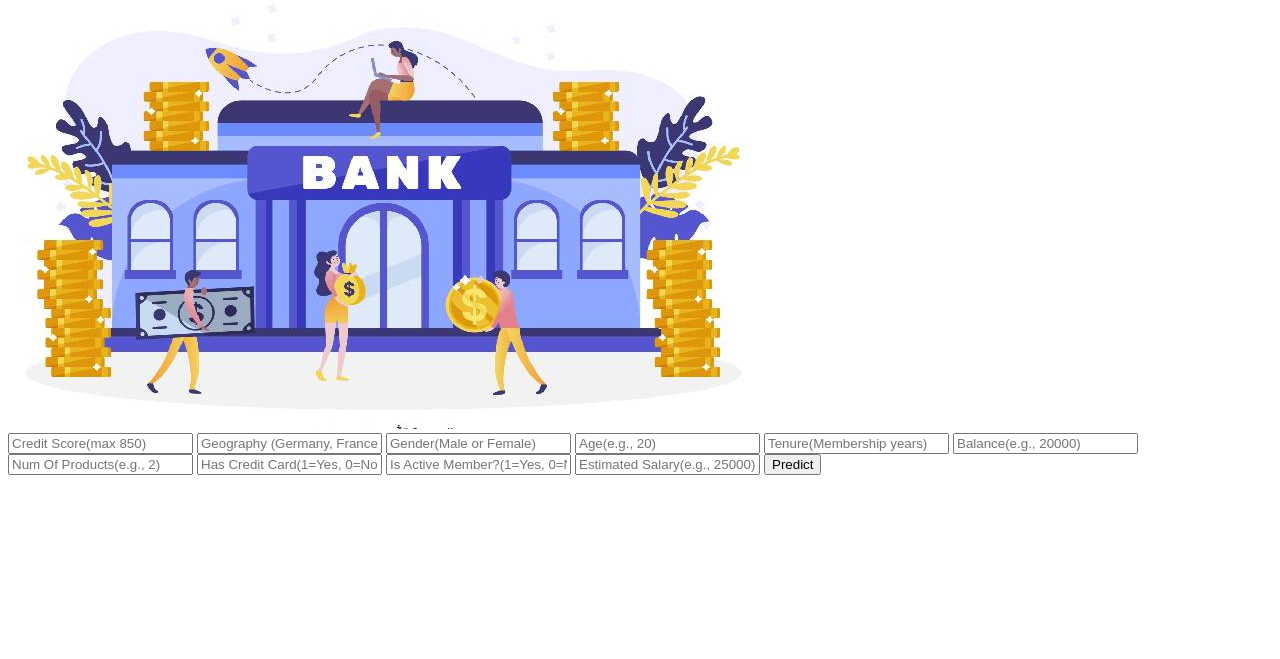
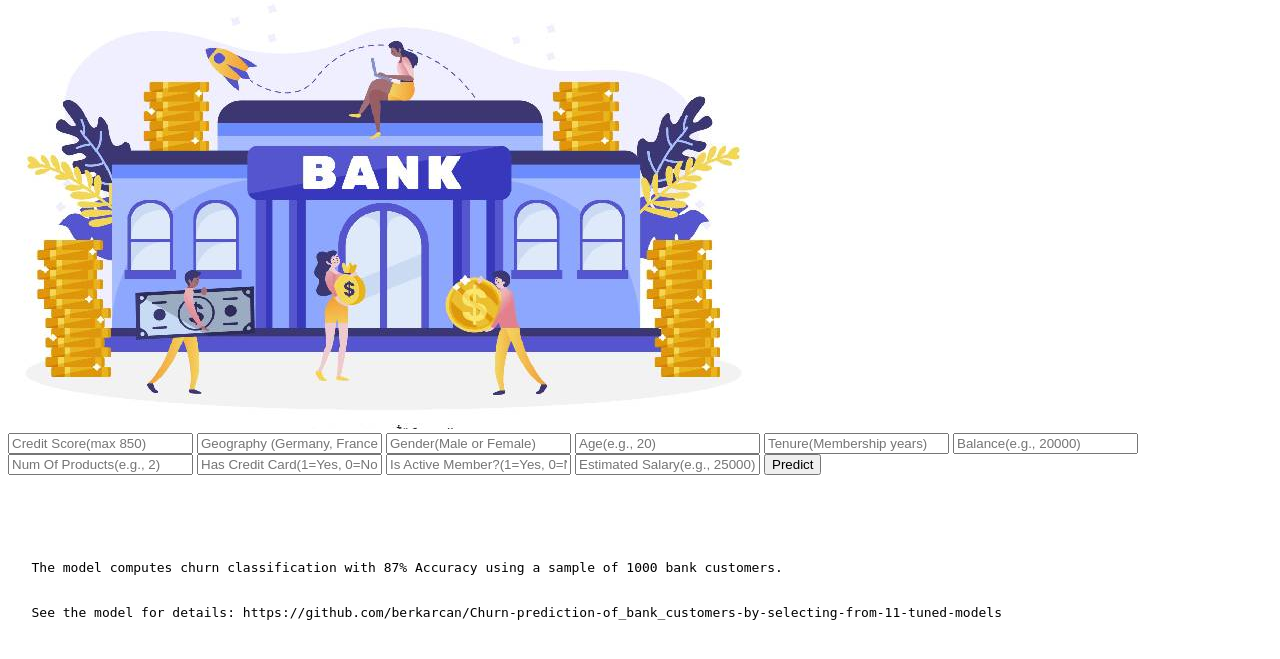
Before and after one commit to berkarcan/Heroku-Churn-Ensembled-Model, a Flask app: page / in a window 1280 px wide. Shown: the part 81-740 px from the top of the page. Run offline with Flask 2, Linux system fonts and the light colour scheme; parts of the project's set-up code (start-up, migrations or seed data) failed here and were passed over.

Commit message:
revision 5

```diff
--- a/templates/index.html
+++ b/templates/index.html
@@ -16,7 +16,7 @@
  <div class="login">
   <h1>Prediction of Churn from the Bank</h1>
 
-  <img src = "https://github.com/berkarcan/Heroku-Churn-Ensembled-Model/blob/master/templates/image1.jpg", alt = "">
+  <img src = "https://github.com/berkarcan/Heroku-Churn-Ensembled-Model/raw/master/templates/image1.jpg", alt = "">
 
      <!-- Main Input For Receiving Query to our ML -->
     <form action="{{ url_for('predict')}}"method="post">
@@ -38,6 +38,17 @@
    <br>
    {{ predicted_value }}
 
+   <br>
+   <br>
+   <div class="text">
+   <pre>
+   The model computes churn classification with 87% Accuracy using a sample of 1000 bank customers.
+   <br>
+   See the model for details: https://github.com/berkarcan/Churn-prediction-of_bank_customers-by-selecting-from-11-tuned-models
+   </pre>
+
+   </div>
+
  </div>
 
 
```
